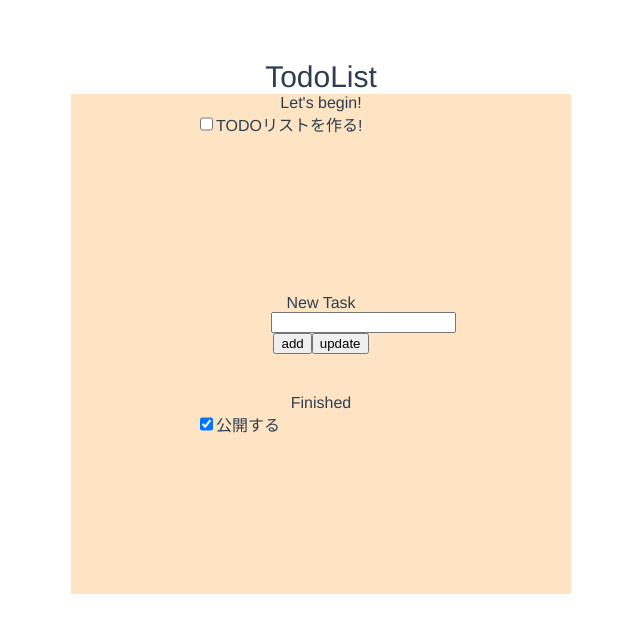
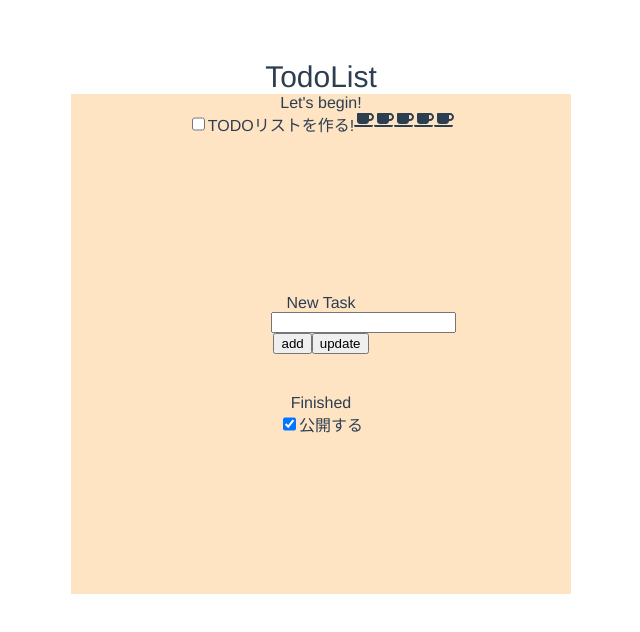
Before and after one commit to oribe1115/Todo-list, a Vue app: page / in a window 1280 px wide. Shown: the top 632 px of the page, without its empty margins (319-959 px from the left). Built offline with nearby package versions, Linux system fonts and the light colour scheme.

Commit message:
アイコンをv-forで指定回数描画できるようになった

```diff
--- a/src/components/TodoList.css
+++ b/src/components/TodoList.css
@@ -23,7 +23,6 @@
 }
 
 .task {
-    width: 250px;
     height: 200px;
 }
 
@@ -32,6 +31,11 @@
     flex-direction: row;
 }
 
+.star-box {
+    display: flex;
+    flex-direction: row;
+}
+
 .for-change{
     width: 100px;
     height: 100px;
--- a/src/components/TodoList.vue
+++ b/src/components/TodoList.vue
@@ -12,6 +12,11 @@
                         <div class="item">
                             <input type="checkbox" id="checkbox" v-model="item.keepStatus">
                             <div class="name">{{ item.name }}</div>
+                            <div class="star-box">
+                                <div v-for="i in 5" :key="i">
+                                    <font-awesome-icon icon="coffee" />
+                                </div>
+                            </div>
                         </div>
                     </div>
                 </div>
```
